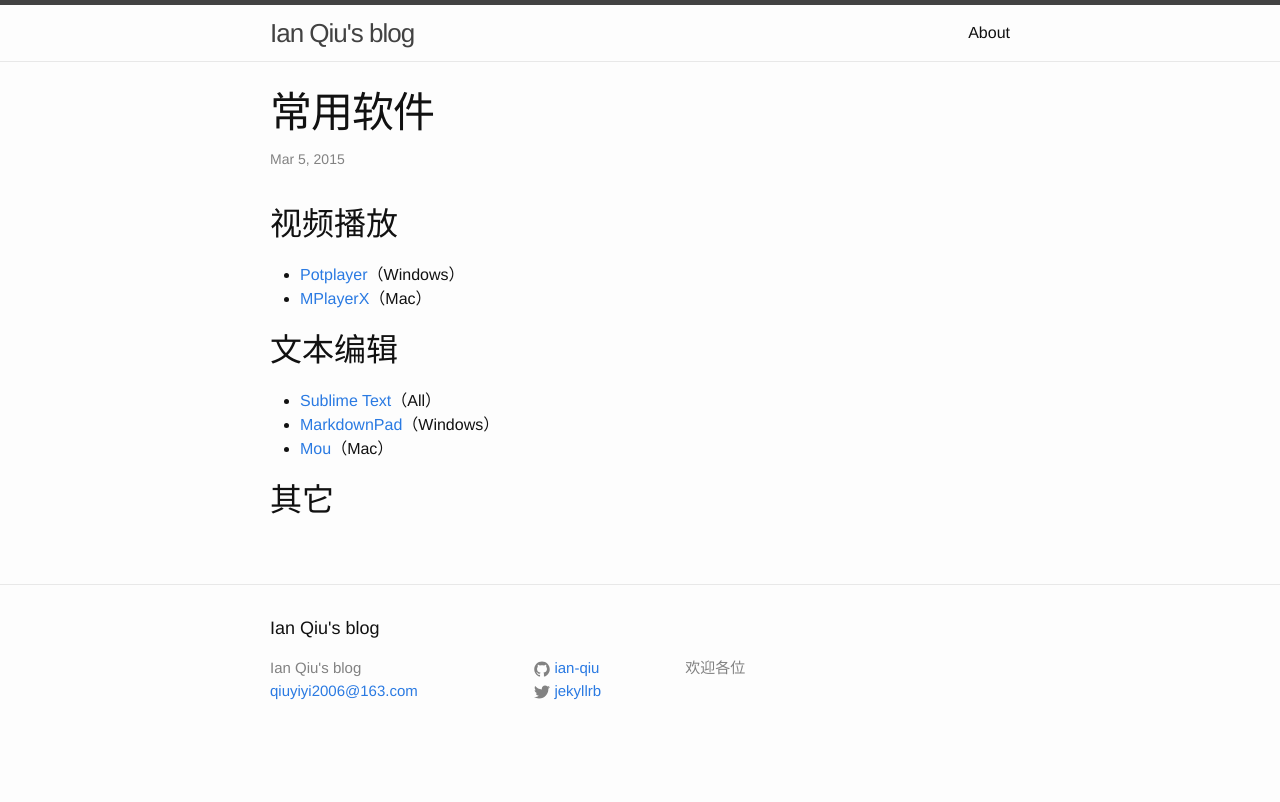
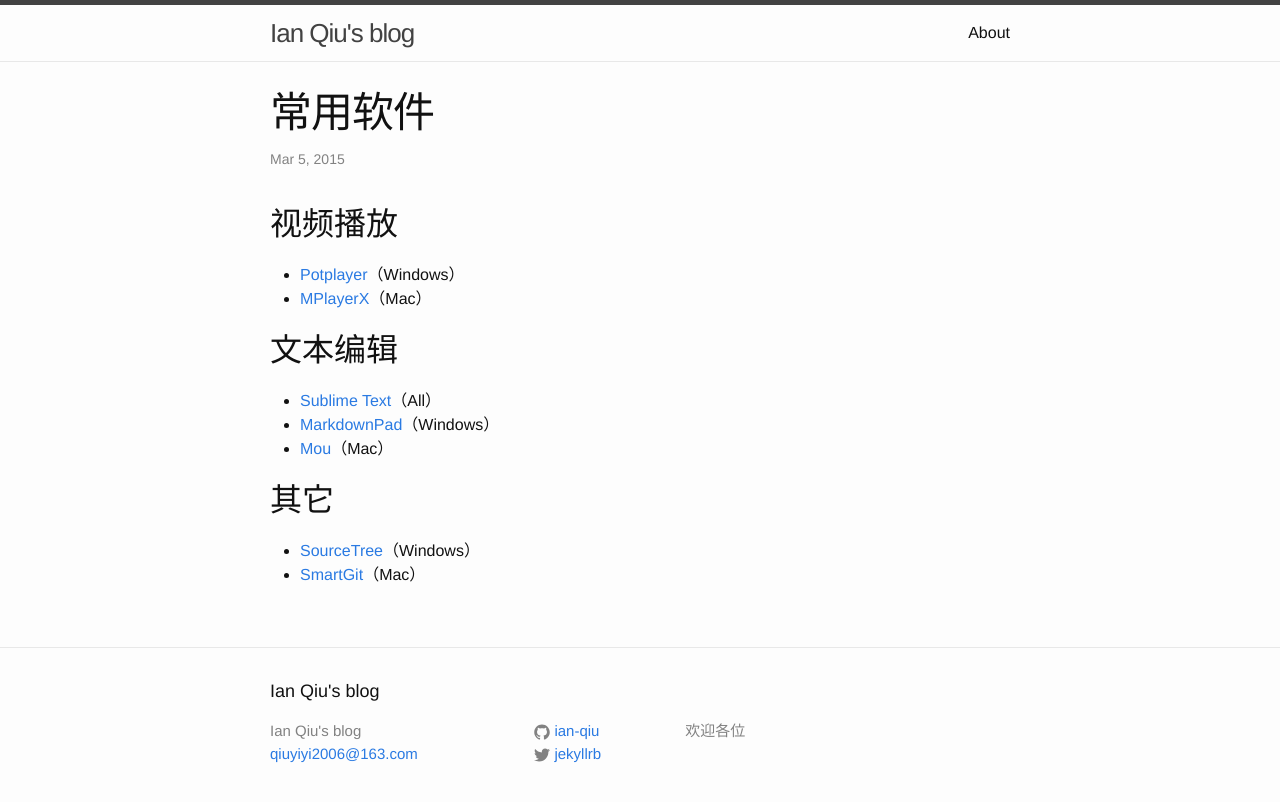
Before and after one commit to ian-qiu/ian-qiu.github.io, a Jekyll site: the page built from _posts/2015-03-05-software.markdown, in a window 1280 px wide. Shown: the top 802 px of the page. Built offline with Jekyll 4.4.1, drawn with Linux system fonts in a browser that asks for light colours.

Commit message:
software

```diff
--- a/_posts/2015-03-05-software.markdown
+++ b/_posts/2015-03-05-software.markdown
@@ -19,3 +19,6 @@
 
 其它
 --------
+
+* <a target="_blank" href="http://www.sourcetreeapp.com/">SourceTree</a>（Windows）
+* <a target="_blank" href="http://www.syntevo.com/smartgit/welcome">SmartGit</a>（Mac）
```
